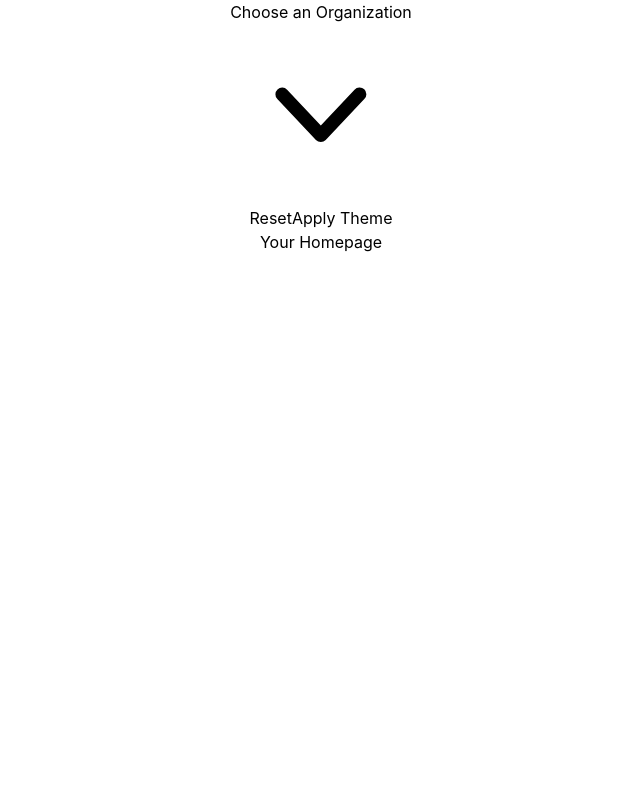
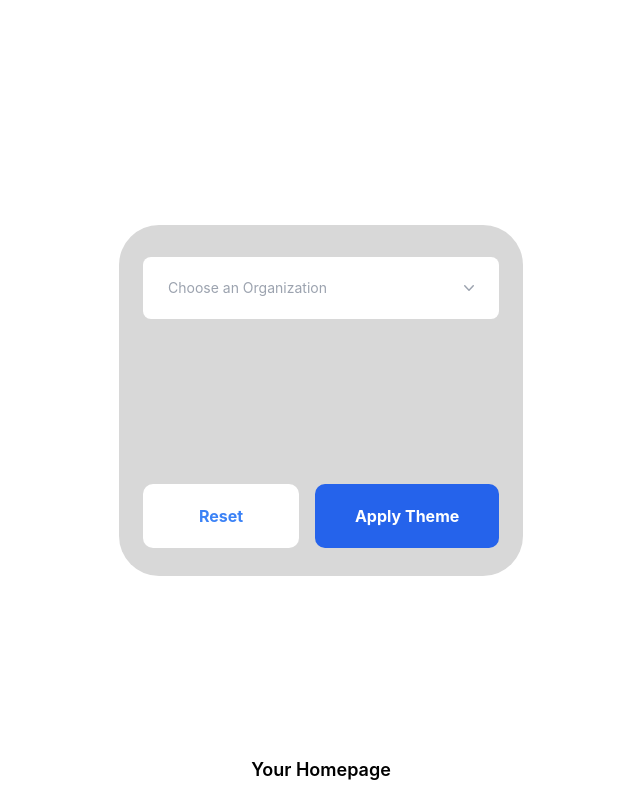
Before and after one commit to starlitnightsky/Qatalog-test, a React (Create React App) app: page /settings in a window 1280 px wide. Shown: the whole page, without its empty margins (319-959 px from the left). Built offline with nearby package versions, Linux system fonts and the light colour scheme.

Commit message:
feat:fixed errors

```diff
--- a/src/App.css
+++ b/src/App.css
@@ -1,5 +1,9 @@
 .App {
-  text-align: center;
+  display: flex;
+  justify-content: center;
+  align-items: center;
+  width: 100vw;
+  height: 100vh;
 }
 
 .App-logo {
--- a/src/components/HomePage.jsx
+++ b/src/components/HomePage.jsx
@@ -1,4 +1,4 @@
-import React from 'react'
+import React, { useContext } from 'react'
 
 import { Link } from 'react-router-dom'
 
--- a/src/index.js
+++ b/src/index.js
@@ -1,17 +1,11 @@
-import React from 'react';
-import ReactDOM from 'react-dom/client';
-import './index.css';
-import App from './App';
-import reportWebVitals from './reportWebVitals';
+import React from 'react'
+import ReactDOM from 'react-dom/client'
+import './index.css'
+import App from './App'
 
-const root = ReactDOM.createRoot(document.getElementById('root'));
-root.render(
-  <React.StrictMode>
-    <App />
-  </React.StrictMode>
-);
+const root = ReactDOM.createRoot(document.getElementById('root'))
+root.render(<App />)
 
 // If you want to start measuring performance in your app, pass a function
 // to log results (for example: reportWebVitals(console.log))
 // or send to an analytics endpoint. Learn more: https://bit.ly/CRA-vitals
-reportWebVitals();
--- a/src/reportWebVitals.js
+++ /dev/null
@@ -1,13 +0,0 @@
-const reportWebVitals = onPerfEntry => {
-  if (onPerfEntry && onPerfEntry instanceof Function) {
-    import('web-vitals').then(({ getCLS, getFID, getFCP, getLCP, getTTFB }) => {
-      getCLS(onPerfEntry);
-      getFID(onPerfEntry);
-      getFCP(onPerfEntry);
-      getLCP(onPerfEntry);
-      getTTFB(onPerfEntry);
-    });
-  }
-};
-
-export default reportWebVitals;
--- a/tailwind.config.js
+++ b/tailwind.config.js
@@ -1,6 +1,6 @@
 /** @type {import('tailwindcss').Config} */
 module.exports = {
-  content: ['./src/**/*.{html,js}'],
+  content: ['./src/**/*.{html,js,jsx}'],
   theme: {
     extend: {},
   },
```
